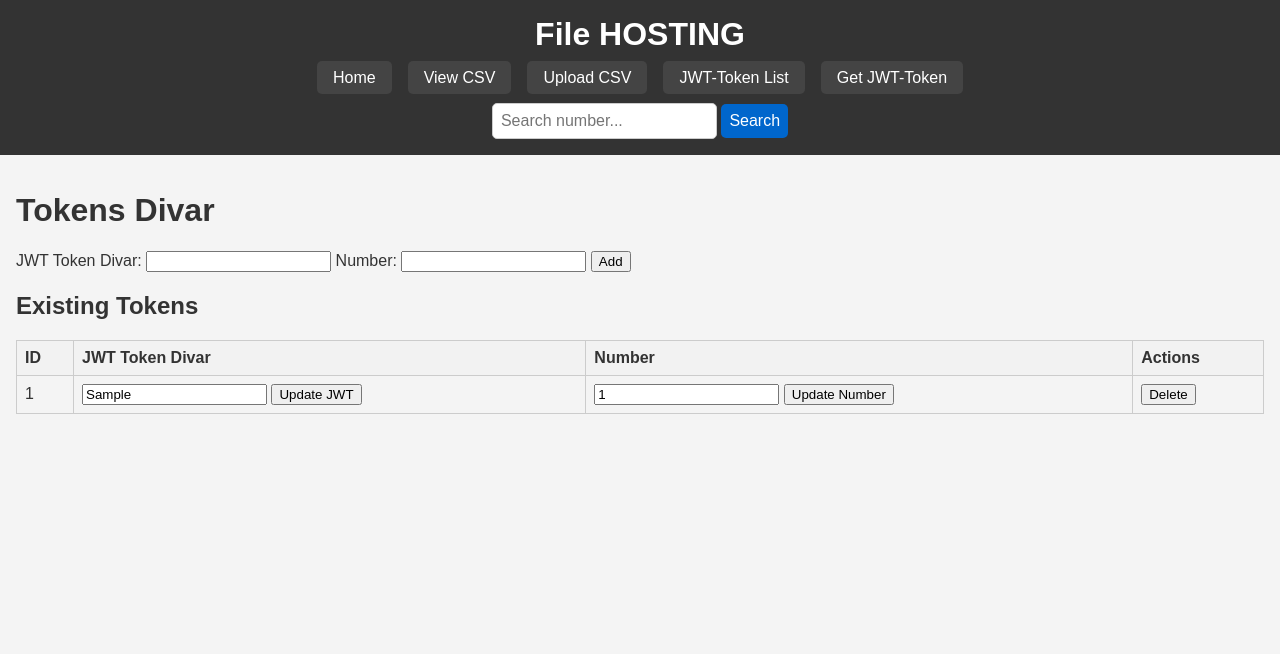
After one commit to mahdi0shamlou/divar_scraper_python, a Python web app: template test_web_app/flask_web_app/templates/tokens_divar.html in a window 1280 px wide. The commit adds this page. Shown: the top 654 px of the page. Run offline with Jinja, Linux system fonts and the light colour scheme; the template is opened without the code that fills it: most values are stand-ins (such as "Sample title", 1, 10 or a date in 2020).

Commit message:
create a new route that can add edit and delete jwt tokens

```diff
--- a/test_web_app/flask_web_app/templates/base.html
+++ b/test_web_app/flask_web_app/templates/base.html
@@ -14,9 +14,8 @@
                 <li><a href="{{ url_for('index') }}">Home</a></li>
                 <li><a href="{{ url_for('view_csv') }}">View CSV</a></li>
                 <li><a href="{{ url_for('upload_csv') }}">Upload CSV</a></li>
-                <li><a href="/asdasd">List KeyWord</a></li>
-                <li><a href="/asdasdasd">Service</a></li>
-                <li><a href="/asdasdasd">Token Number</a></li>
+                <li><a href="{{ url_for('tokens_divar') }}">JWT-Token List</a></li>
+                <li><a href="/asdasdasd">Get JWT-Token</a></li>
             </ul>
         </nav>
         <form id="search-form" action="{{ url_for('index') }}" method="GET">
--- /dev/null
+++ b/test_web_app/flask_web_app/templates/tokens_divar.html
@@ -0,0 +1,59 @@
+{% extends 'base.html' %}
+
+{% block content %}
+
+    <h1>Tokens Divar</h1>
+
+    <form method="POST">
+      <input type="hidden" name="action" value="add">
+      <label for="jwt_token_divar">JWT Token Divar:</label>
+      <input type="text" id="jwt_token_divar" name="jwt_token_divar" required>
+      <label for="number">Number:</label>
+      <input type="text" id="number" name="number" required>
+      <button type="submit">Add</button>
+    </form>
+
+    <h2>Existing Tokens</h2>
+    <table>
+      <thead>
+        <tr>
+          <th>ID</th>
+          <th>JWT Token Divar</th>
+          <th>Number</th>
+          <th>Actions</th>
+        </tr>
+      </thead>
+      <tbody>
+        {% for token in tokens %}
+        <tr>
+          <td>{{ token['id'] }}</td>
+          <td>
+            <form method="POST" style="display:inline;">
+              <input type="hidden" name="action" value="update_jwt">
+              <input type="hidden" name="id" value="{{ token['id'] }}">
+              <input type="text" name="new_jwt_token_divar" value="{{ token['jwt_token_divar'] }}" required>
+              <button type="submit">Update JWT</button>
+            </form>
+          </td>
+          <td>
+            <form method="POST" style="display:inline;">
+              <input type="hidden" name="action" value="update_number">
+              <input type="hidden" name="id" value="{{ token['id'] }}">
+              <input type="text" name="new_number" value="{{ token['number'] }}" required>
+              <button type="submit">Update Number</button>
+            </form>
+          </td>
+          <td>
+            <form method="POST" style="display:inline;">
+              <input type="hidden" name="action" value="delete">
+              <input type="hidden" name="id" value="{{ token['id'] }}">
+              <button type="submit">Delete</button>
+            </form>
+          </td>
+        </tr>
+        {% endfor %}
+      </tbody>
+    </table>
+
+
+{% endblock %}
```
Also changed, not shown: test_web_app/flask_web_app/app.py (+50 -0 lines), 1 other file.
